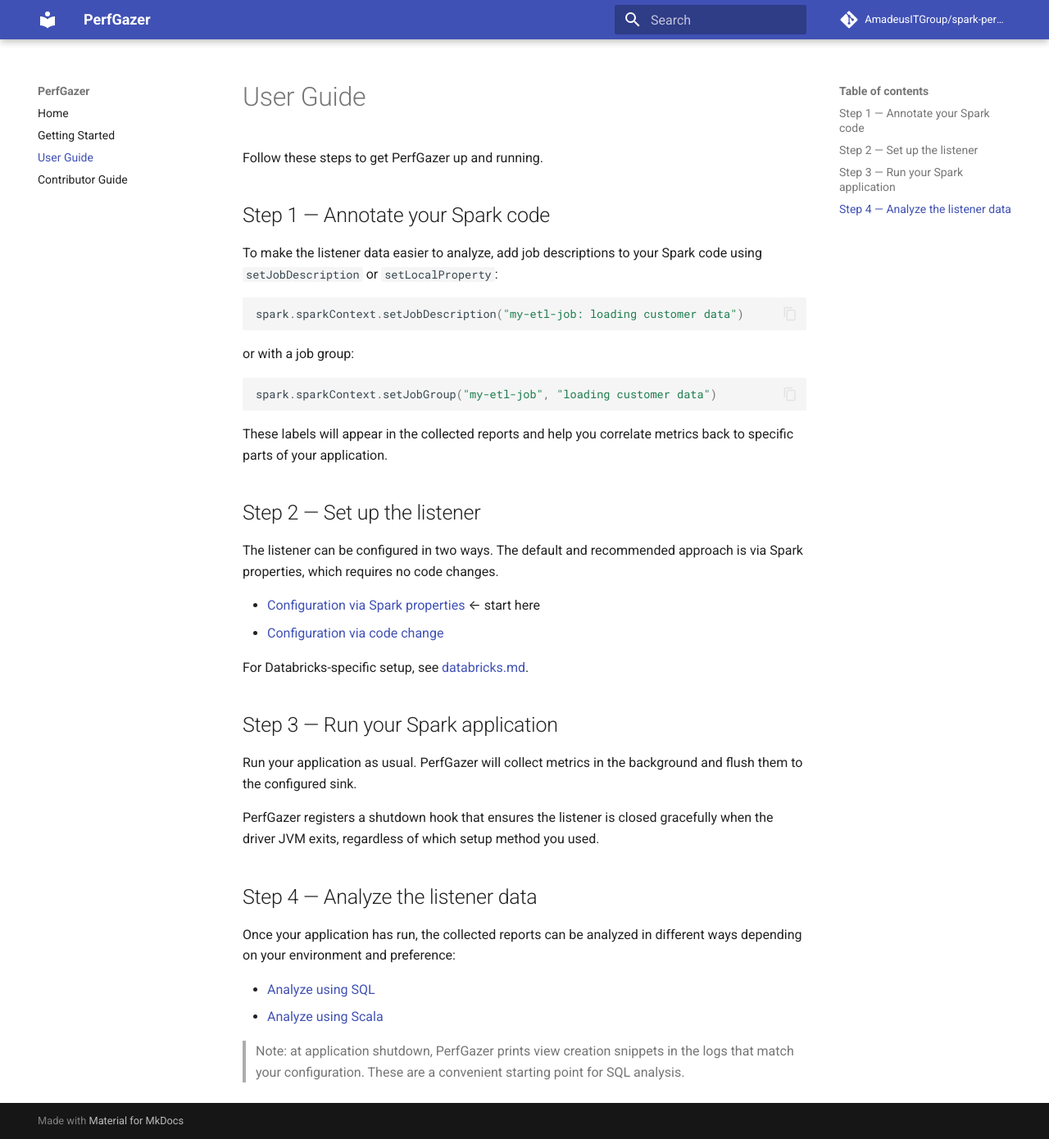
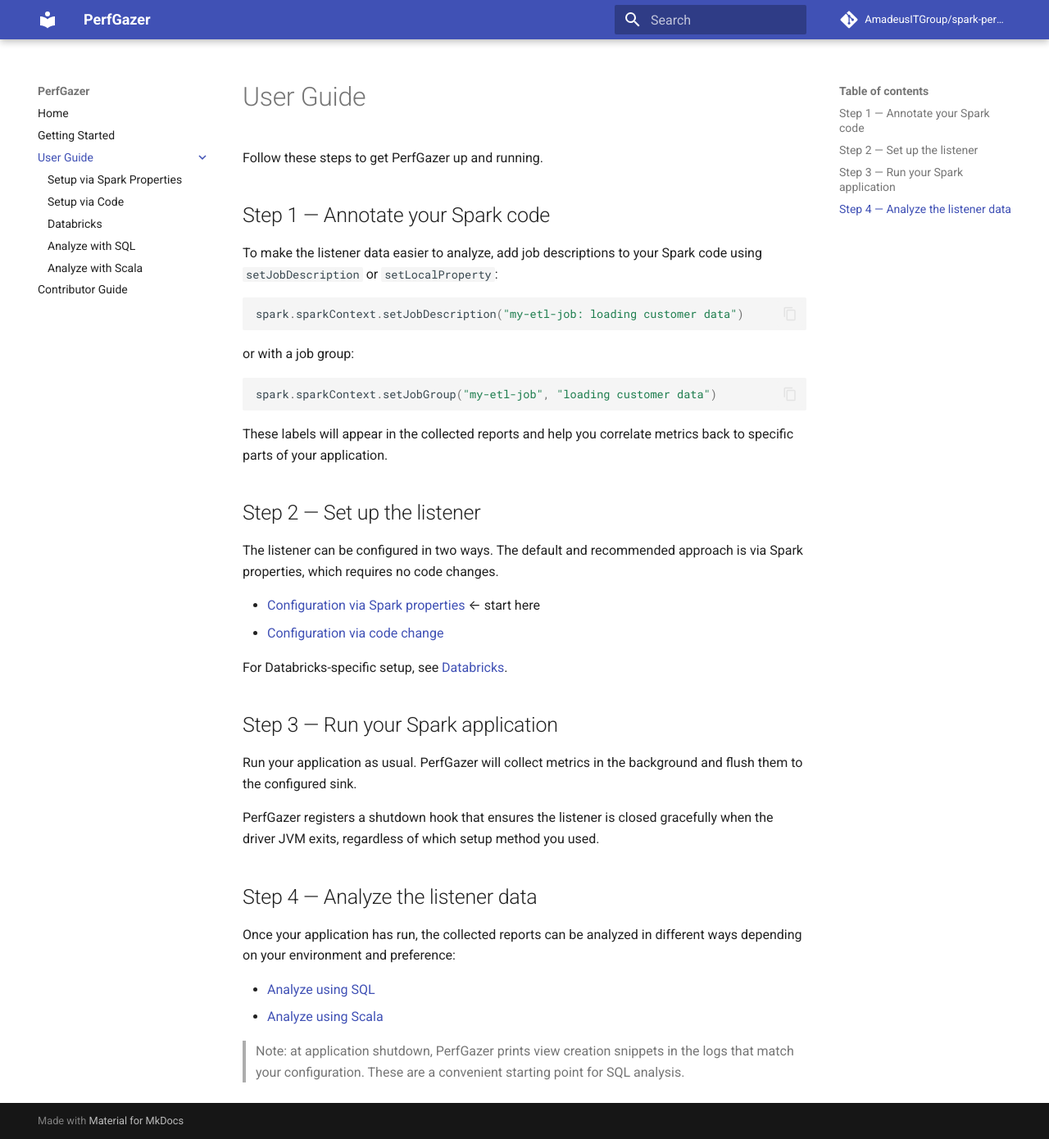
Before and after one commit to AmadeusITGroup/spark-perf-gazer, an MkDocs documentation site: the page built from docs/user_guide/index.md, in a window 1280 px wide and 1390 px high. Shown: the whole window at 82% size. Built offline with MkDocs 1.6.1 and Material for MkDocs 9.7.7, drawn with Linux system fonts in a browser that asks for light colours; comment, search, counter and statistics services are not loaded.

Commit message:
Refactor user guide into subfolder with section index

```diff
--- a/docs/user_guide.md
+++ b/docs/user_guide/index.md
@@ -25,7 +25,7 @@
 - [Configuration via Spark properties](setup_spark_properties.md) ← start here
 - [Configuration via code change](setup_code.md)
 
-For Databricks-specific setup, see [databricks.md](databricks.md).
+For Databricks-specific setup, see [Databricks](databricks.md).
 
 ## Step 3 — Run your Spark application
 
--- a/mkdocs.yml
+++ b/mkdocs.yml
@@ -9,12 +9,19 @@
   name: material
   features:
     - navigation.instant
+    - navigation.indexes
     - content.code.copy
 
 nav:
   - Home: index.md
   - Getting Started: getting-started.md
-  - User Guide: user_guide.md
+  - User Guide:
+      - user_guide/index.md
+      - Setup via Spark Properties: user_guide/setup_spark_properties.md
+      - Setup via Code: user_guide/setup_code.md
+      - Databricks: user_guide/databricks.md
+      - Analyze with SQL: user_guide/analyze_sql.md
+      - Analyze with Scala: user_guide/analyze_scala.md
   - Contributor Guide: contributor_guide.md
 
 markdown_extensions:
```
Also changed, not shown: docs/getting-started.md (+1 -1 lines), docs/index.md (+6 -0 lines), docs/user_guide/databricks.md (renamed from docs/databricks.md, +1 -1 lines), docs/user_guide/analyze_scala.md (renamed from docs/analyze_scala.md), docs/user_guide/analyze_sql.md (renamed from docs/analyze_sql.md), docs/user_guide/setup_code.md (renamed from docs/setup_code.md), docs/user_guide/setup_spark_properties.md (renamed from docs/setup_spark_properties.md).
